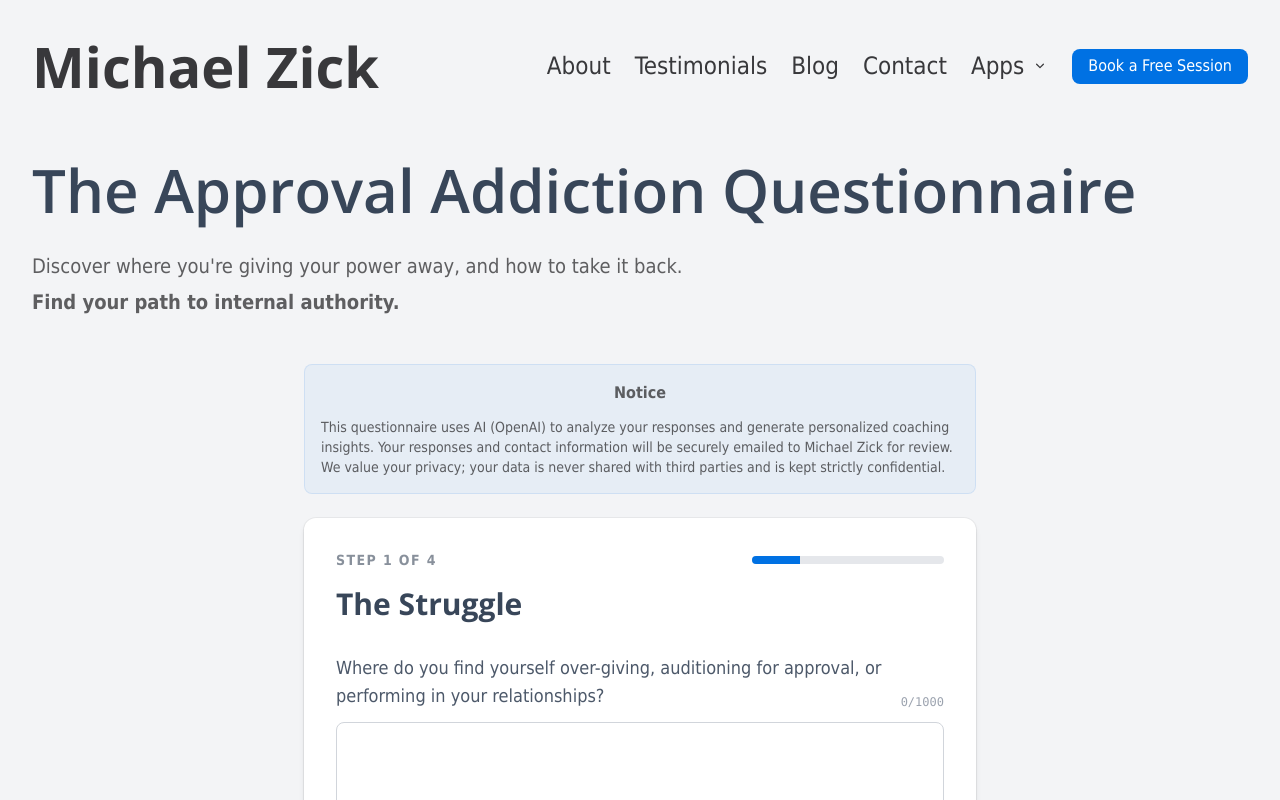
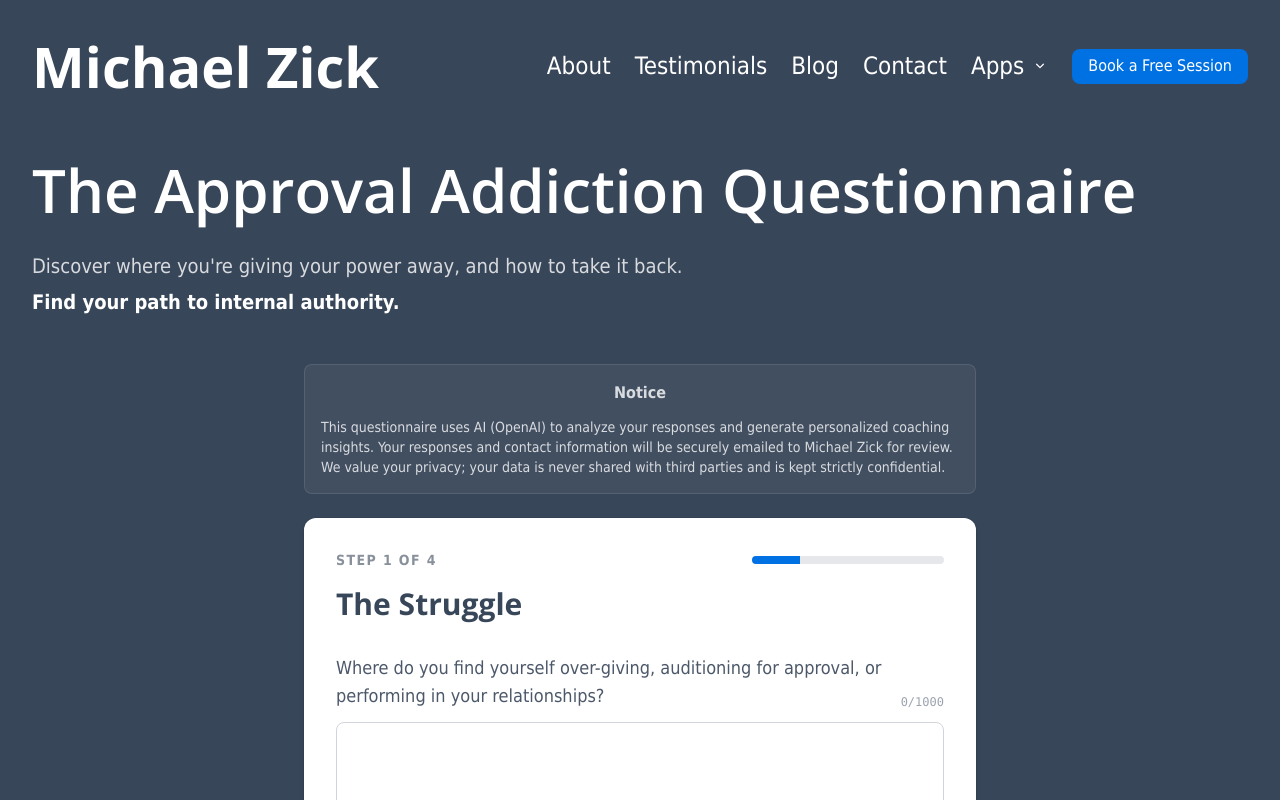
Before and after one commit to michaelzick/michaelzick.com, a Next.js app: page /questionnaire in a window 1280 px wide. Shown: the top 800 px of the page. Built offline with nearby package versions, Linux system fonts and the light colour scheme.

Commit message:
style: Update questionnaire page and form colors to a dark theme and remove questionnaire from light navigation.

```diff
--- a/app/questionnaire/page.tsx
+++ b/app/questionnaire/page.tsx
@@ -15,16 +15,16 @@ export const metadata: Metadata = {
 export default function QuestionnairePage() {
   return (
     <div className="flex flex-col">
-      <section className="bg-gray-100 text-default-grey px-6 pb-24 pt-24 md:px-8 md:pb-32 md:pt-28 lg:pt-36 xl:pt-40">
+      <section className="bg-dark-blue text-white px-6 pb-24 pt-24 md:px-8 md:pb-32 md:pt-28 lg:pt-36 xl:pt-40">
         <div className="mx-auto max-w-[1400px]">
           <FadeInSection className="mb-12 text-center md:text-left" immediate>
-            <h1 className="font-headline text-5xl font-semibold leading-tight md:text-6xl text-dark-blue">
+            <h1 className="font-headline text-5xl font-semibold leading-tight md:text-6xl text-white">
               The Approval Addiction Questionnaire
             </h1>
-            <p className="mt-8 text-xl text-default-grey/80 md:max-w-none mx-auto md:mx-0">
+            <p className="mt-8 text-xl text-white/80 md:max-w-none mx-auto md:mx-0">
               Discover where you&apos;re giving your power away, and how to take it back.
               <br />
-              <strong className="block mt-2">Find your path to internal authority.</strong>
+              <strong className="block mt-2 text-white">Find your path to internal authority.</strong>
             </p>
           </FadeInSection>
           <FadeInSection>
--- a/components/NavBar.tsx
+++ b/components/NavBar.tsx
@@ -16,7 +16,7 @@ export default function NavBar() {
   const [activePath, setActivePath] = useState('');
   const appsMenuRef = useRef<HTMLDivElement | null>(null);
   const isBlogActive = activePath === '/blog' || activePath.startsWith('/blog/');
-  const isLightNav = activePath.startsWith('/blog') || activePath === '/questionnaire' || activePath === '/about';
+  const isLightNav = activePath.startsWith('/blog') || activePath === '/about';
 
   useEffect(() => {
     const handleScroll = () => {
--- a/components/questionnaire/QuestionnaireForm.tsx
+++ b/components/questionnaire/QuestionnaireForm.tsx
@@ -40,7 +40,7 @@ export default function QuestionnaireForm({
   return (
     <div ref={containerRef} className="max-w-2xl mx-auto">
       {/* Disclaimer Section */}
-      <aside className="mb-6 p-4 bg-primary-blue/5 border border-primary-blue/10 rounded-lg text-sm text-default-grey/80">
+      <aside className="mb-6 p-4 bg-white/5 border border-white/10 rounded-lg text-sm text-white/80">
         <p className="text-center font-bold mb-3 text-base">Notice</p>
         <div className="space-y-2 text-left">
           <p>
```
